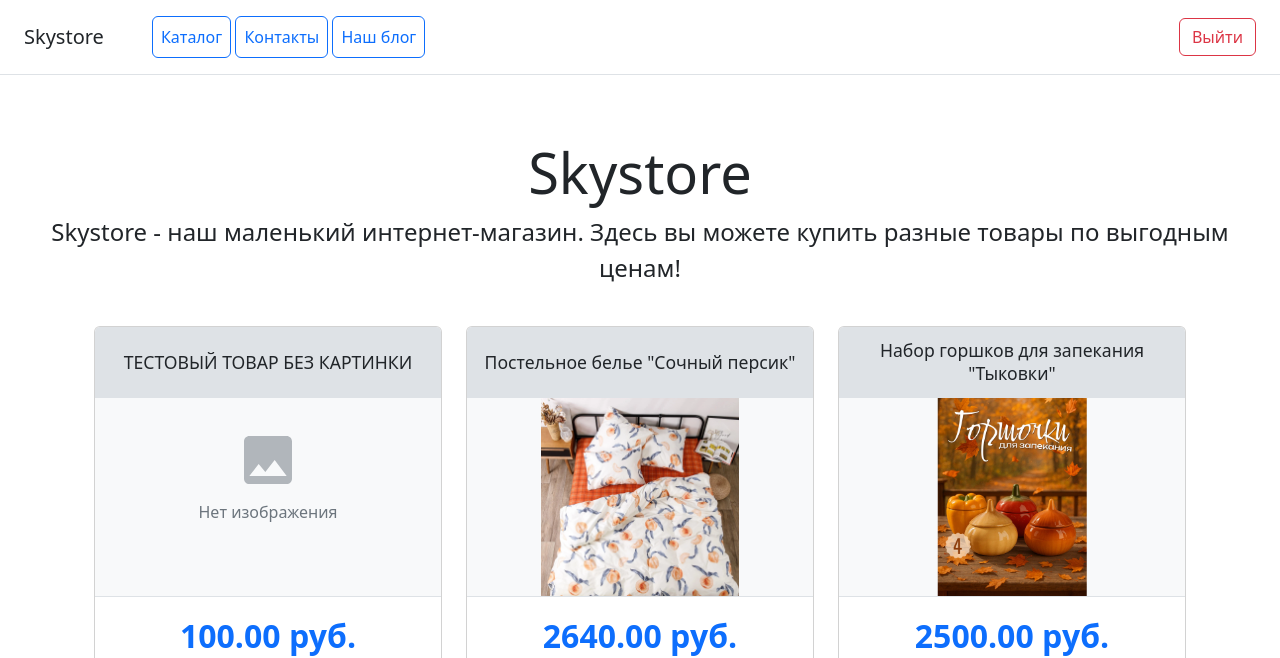
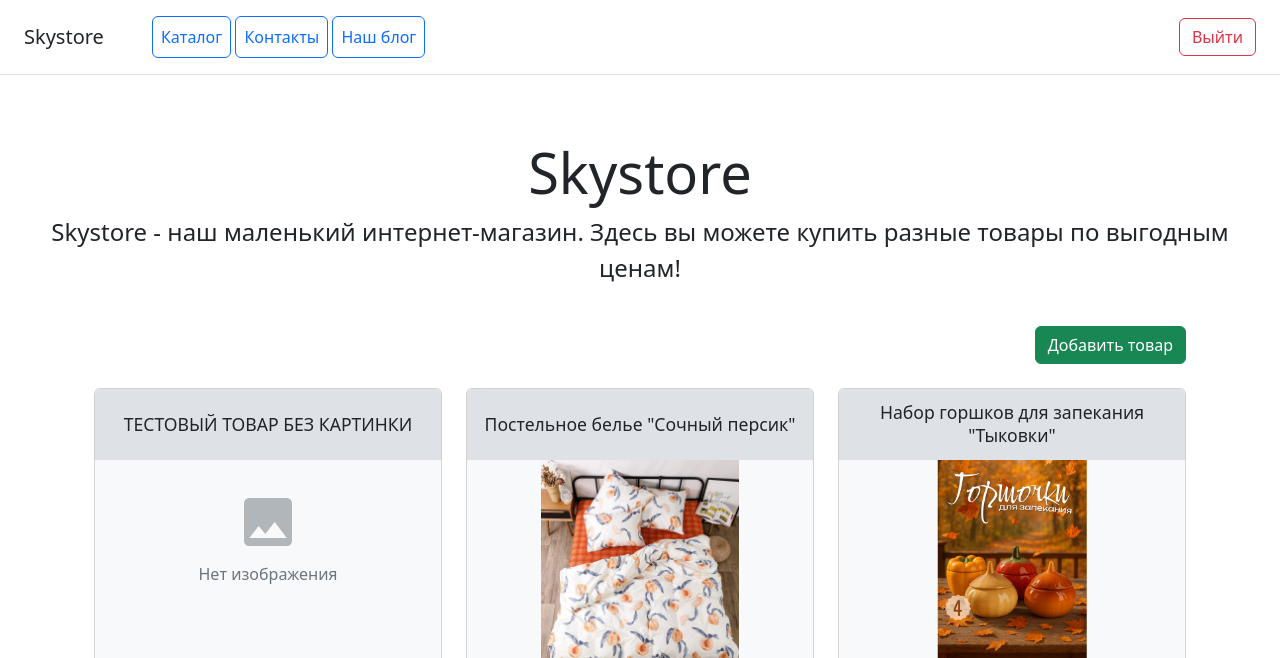
Before and after one commit to VikaDavlyatshina/web_online_store, a Django app: page /catalog/ in a window 1280 px wide. Shown: the top 658 px of the page. Run offline with Django 5.2, Linux system fonts and the light colour scheme; the visitor is signed in with stand-in values (Sample User, id 1); data comes from the database, SQL or seed files in the repository; some libraries are stand-ins or nearby versions.

Commit message:
Настроено отображение кнопки создания товара только для авторизованных пользователей

```diff
--- a/catalog/templates/catalog/product_list.html
+++ b/catalog/templates/catalog/product_list.html
@@ -5,8 +5,16 @@
 {% block content %}
 
 <div class="container">
+    <!-- Кнопка для создания новой статьи -->
+    {% if user.is_authenticated %}
+    <div class="mb-4 text-end">
+        <a href="{% url 'catalog:product_add' %}" class="btn btn-success">
+            <i class="fas fa-plus"></i> Добавить товар
+        </a>
+    </div>
+    {% endif %}
+
     <div class="row align-items-stretch">
-
         {% for product in product_list %}
         <div class="col-lg-4 col-md-6 col-sm-12 product-card">
             <div class="card h-100 box-shadow">
```
